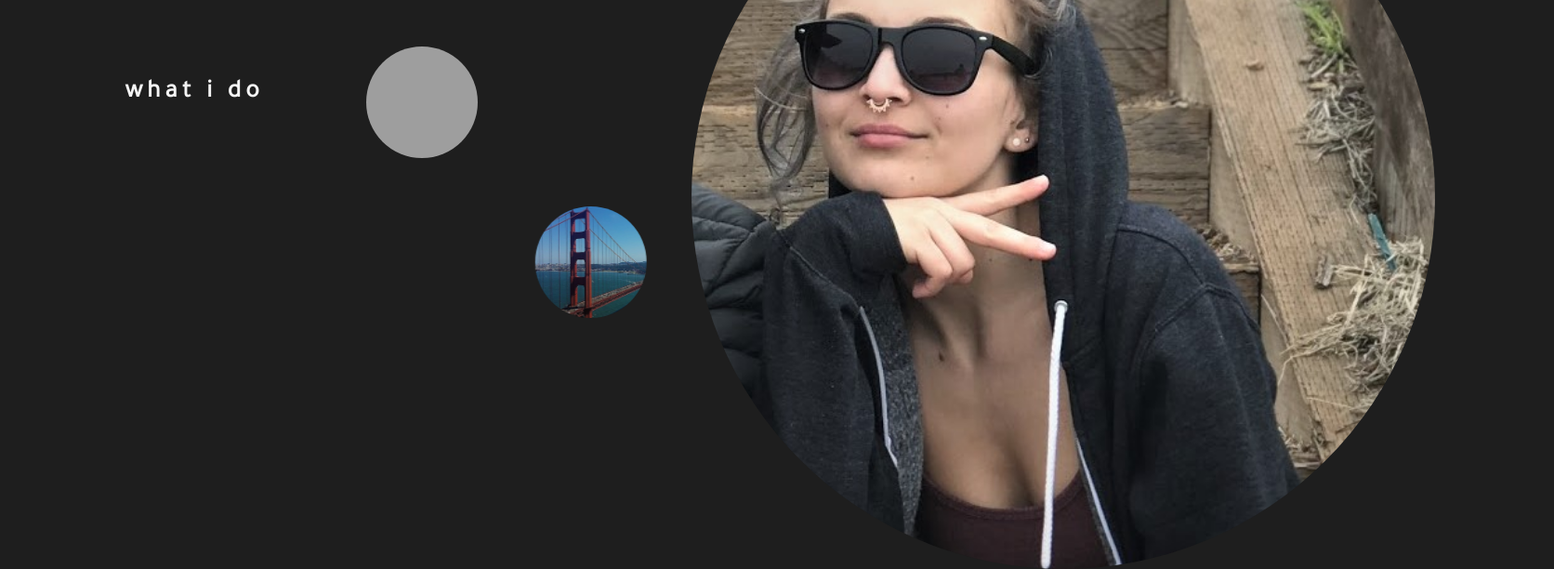
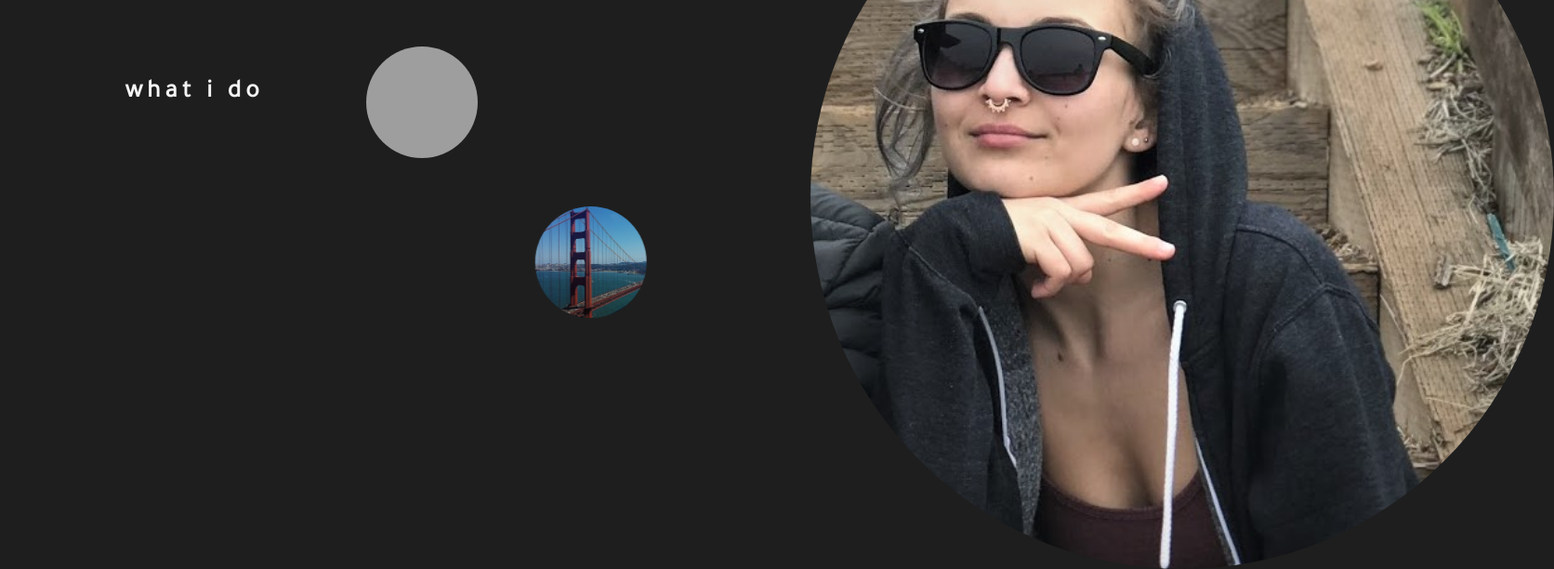
Before and after one commit to rayiram/rayiram.github.io, a plain HTML site: page index.html in a window 1280 px wide. Shown: the part 188-800 px from the top of the page at 93% size, 1672 px wide, since content can reach past the window. Drawn offline with nearby package versions, Linux system fonts and the light colour scheme; grey boxes are pictures that could not be loaded.

Commit message:
moved bg pic another 10% out

```diff
--- a/assets/styles.css
+++ b/assets/styles.css
@@ -352,7 +352,7 @@ img {
 	width: 800px;
 	background-size: cover;
 	border-radius: 800px;
-	right: -20%;
+	right: -30%;
 	position: relative;
 	opacity: .8;
 }
```
